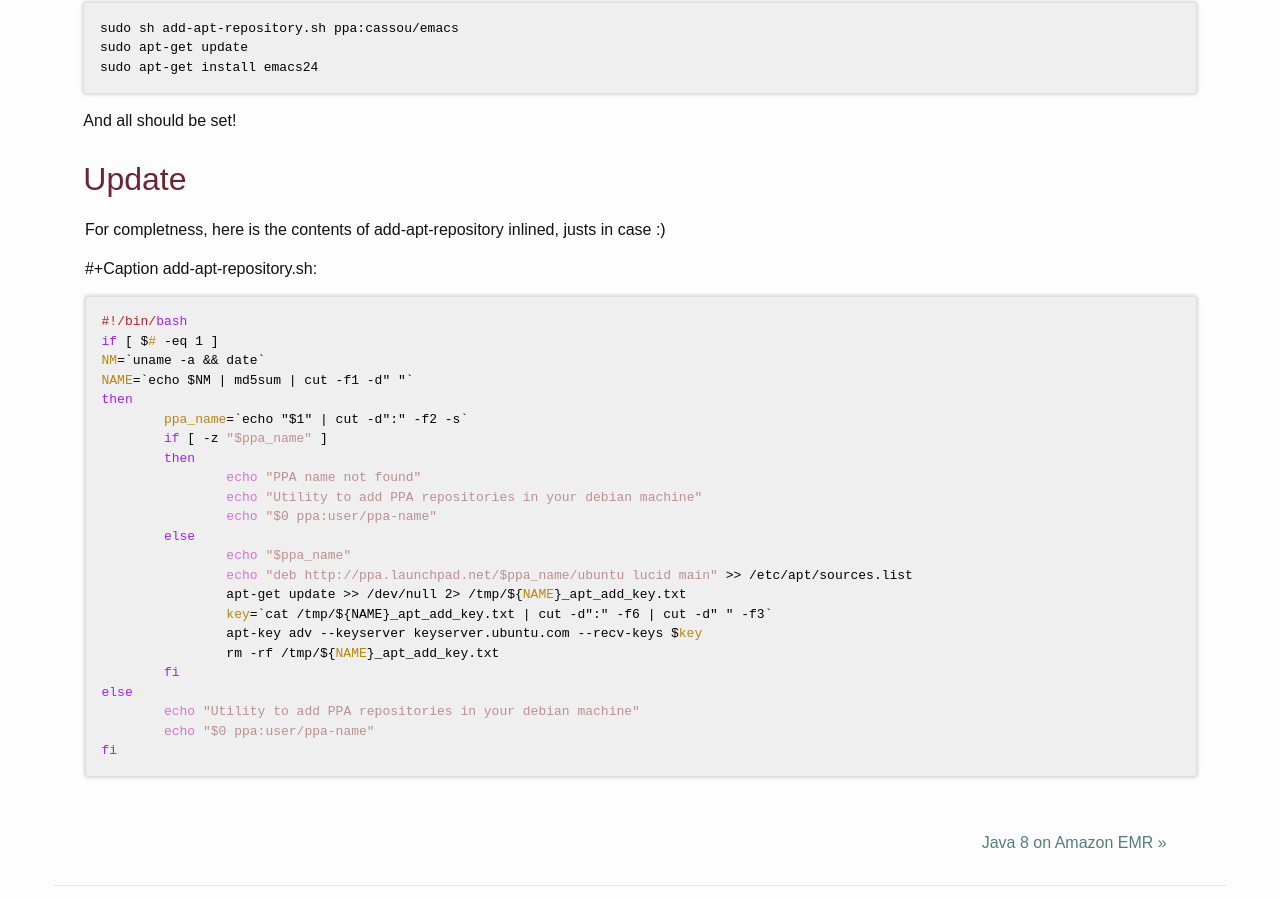
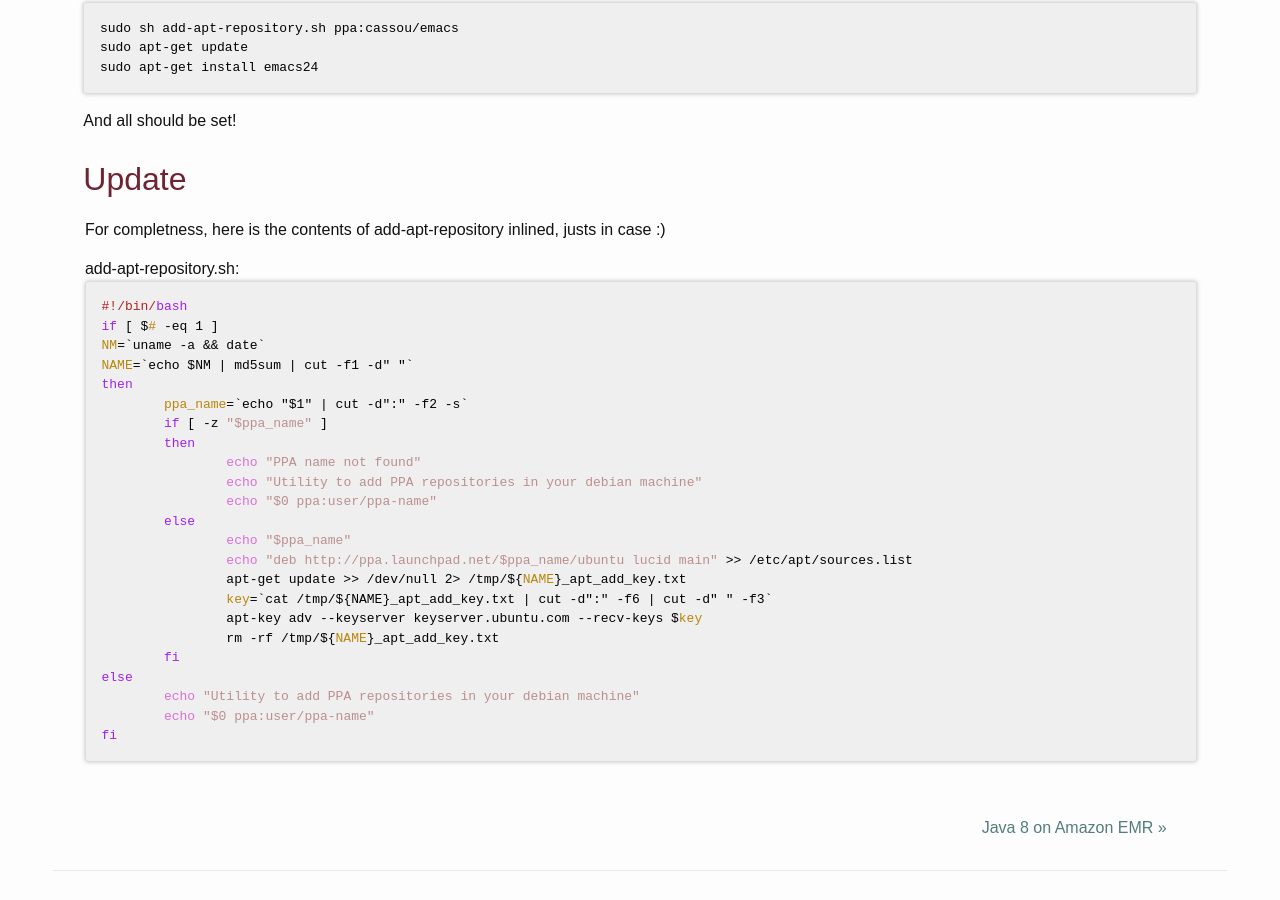
Before and after one commit to shlomiv/blog, a Jekyll site: the page built from _posts/2015-08-05-standalone-add-apt-repository.html, in a window 1280 px wide and 900 px high, scrolled down 543 px. Built offline with Jekyll 4.4.1, drawn with Linux system fonts in a browser that asks for light colours.

Commit message:
forgot to publish

```diff
--- a/_posts/2015-08-05-standalone-add-apt-repository.html
+++ b/_posts/2015-08-05-standalone-add-apt-repository.html
@@ -45,11 +45,8 @@ And all should be set!
 For completness, here is the contents of add-apt-repository inlined, justs in case :)
 </p>
 
-<p>
-#+Caption add-apt-repository.sh:
-</p>
 <div class="org-src-container">
-
+<label class="org-src-name">add-apt-repository.sh:</label>
 <pre class="src src-sh"><span class="org-comment-delimiter">#</span><span class="org-comment">!/bin/</span><span class="org-keyword">bash</span>
 <span class="org-keyword">if</span> [ $<span class="org-variable-name">#</span> -eq 1 ]
 <span class="org-variable-name">NM</span>=<span class="org-sh-quoted-exec">`uname -a &amp;&amp; date`</span>
```
